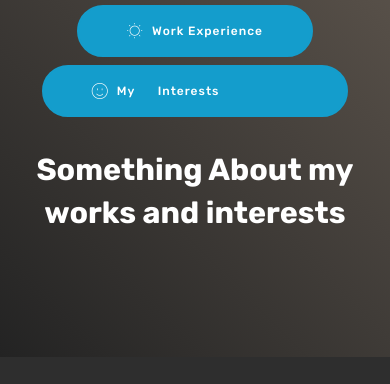
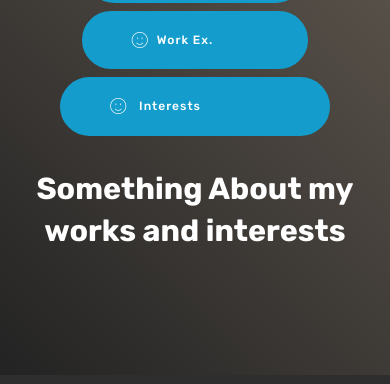
Before and after one commit to Krutarth-Bhatt/kuku-new, a plain HTML site: page index.html in a window 390 px wide. Shown: the part 1253-1637 px from the top of the page. Drawn offline with Linux system fonts and the light colour scheme; files whose address does not match are found by name.

Commit message:
create github pages

```diff
--- a/assets/mobirise/css/mbr-additional.css
+++ b/assets/mobirise/css/mbr-additional.css
@@ -25,11 +25,11 @@ body {
 }
 .display-4 {
   font-family: 'Rubik', sans-serif;
-  font-size: 0.4rem;
+  font-size: 1rem;
   font-display: swap;
 }
 .display-4 > .mbr-iconfont {
-  font-size: 0.64rem;
+  font-size: 1.6rem;
 }
 .display-5 {
   font-family: 'Rubik', sans-serif;
@@ -64,9 +64,9 @@ body {
     line-height: calc( 1.4 * (1.7rem + (3 - 1.7) * ((100vw - 20rem) / (48 - 20))));
   }
   .display-4 {
-    font-size: 0.32rem;
-    font-size: calc( 0.79rem + (0.4 - 0.79) * ((100vw - 20rem) / (48 - 20)));
-    line-height: calc( 1.4 * (0.79rem + (0.4 - 0.79) * ((100vw - 20rem) / (48 - 20))));
+    font-size: 0.8rem;
+    font-size: calc( 1rem + (1 - 1) * ((100vw - 20rem) / (48 - 20)));
+    line-height: calc( 1.4 * (1rem + (1 - 1) * ((100vw - 20rem) / (48 - 20))));
   }
   .display-5 {
     font-size: 1.2rem;
--- a/index.html
+++ b/index.html
@@ -11,14 +11,13 @@
 
 
   <title>Home</title>
-  <link rel="stylesheet" href="assets/web/assets/mobirise-icons-bold/mobirise-icons-bold.css">
   <link rel="stylesheet" href="assets/web/assets/mobirise-icons/mobirise-icons.css">
   <link rel="stylesheet" href="assets/bootstrap/css/bootstrap.min.css">
   <link rel="stylesheet" href="assets/bootstrap/css/bootstrap-grid.min.css">
   <link rel="stylesheet" href="assets/bootstrap/css/bootstrap-reboot.min.css">
+  <link rel="stylesheet" href="assets/socicon/css/styles.css">
   <link rel="stylesheet" href="assets/tether/tether.min.css">
   <link rel="stylesheet" href="assets/animatecss/animate.min.css">
-  <link rel="stylesheet" href="assets/socicon/css/styles.css">
   <link rel="stylesheet" href="assets/theme/css/style.css">
   <link rel="preload" as="style" href="assets/mobirise/css/mbr-additional.css"><link rel="stylesheet" href="assets/mobirise/css/mbr-additional.css" type="text/css">
 
@@ -55,7 +54,7 @@
 
 </section>
 
-<section class="engine"><a href="https://mobirise.info/p">website templates free download</a></section><section class="mbr-section info2 cid-rTIE3k6rvY" id="info2-b">
+<section class="engine"><a href="https://mobirise.info/n">simple web templates</a></section><section class="mbr-section info2 cid-rTIE3k6rvY" id="info2-b">
 
 
 
@@ -64,8 +63,7 @@
     <div class="container">
         <div class="row main justify-content-center">
             <div class="media-container-column col-12 col-lg-3 col-md-4">
-                <div class="mbr-section-btn align-left py-4"><a class="btn btn-primary display-4" href="https://mobirise.co"><span class="mbrib-github mbr-iconfont mbr-iconfont-btn"></span>&nbsp; &nbsp; &nbsp; &nbsp; &nbsp; &nbsp;Projects &nbsp; &nbsp; &nbsp; &nbsp; &nbsp;</a> <a class="btn btn-primary display-4" href="https://mobirise.co"><span class="mbri-sun mbr-iconfont mbr-iconfont-btn"></span>Work Experience</a> <a class="btn btn-primary display-4" href="https://mobirise.co"><span class="mbri-smile-face mbr-iconfont mbr-iconfont-btn"></span>
-                    My &nbsp; &nbsp; &nbsp;Interests &nbsp; &nbsp; &nbsp; &nbsp; &nbsp; &nbsp; &nbsp; &nbsp; &nbsp; &nbsp;&nbsp;</a></div>
+                <div class="mbr-section-btn align-left py-4"><a class="btn btn-primary display-4" href="https://mobirise.co"><span class="mbri-smile-face mbr-iconfont mbr-iconfont-btn"></span>Projects &nbsp; &nbsp; &nbsp; &nbsp; &nbsp;<br></a> <a class="btn btn-primary display-4" href="https://mobirise.co"><span class="mbri-smile-face mbr-iconfont mbr-iconfont-btn"></span>Work Ex. &nbsp; &nbsp; &nbsp; &nbsp; &nbsp; &nbsp;</a> <a class="btn btn-primary display-4" href="https://mobirise.co"><span class="mbri-smile-face mbr-iconfont mbr-iconfont-btn"></span>&nbsp;Interests &nbsp; &nbsp; &nbsp; &nbsp; &nbsp; &nbsp; &nbsp; &nbsp; &nbsp; &nbsp;&nbsp;</a></div>
             </div>
             <div class="media-container-column title col-12 col-lg-7 col-md-6">
                 <h2 class="align-right mbr-bold mbr-white pb-3 mbr-fonts-style display-2">Something About my works and interests</h2>
```
Also changed, not shown: 1 other file.
